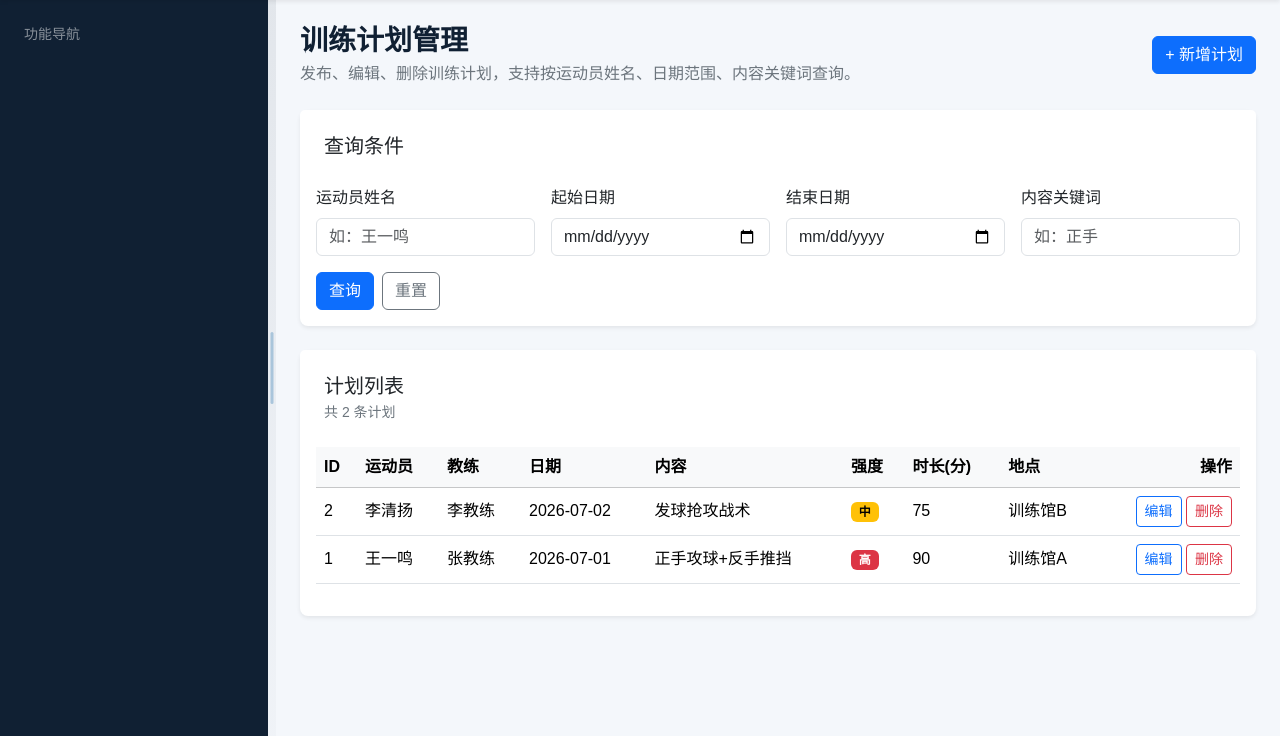
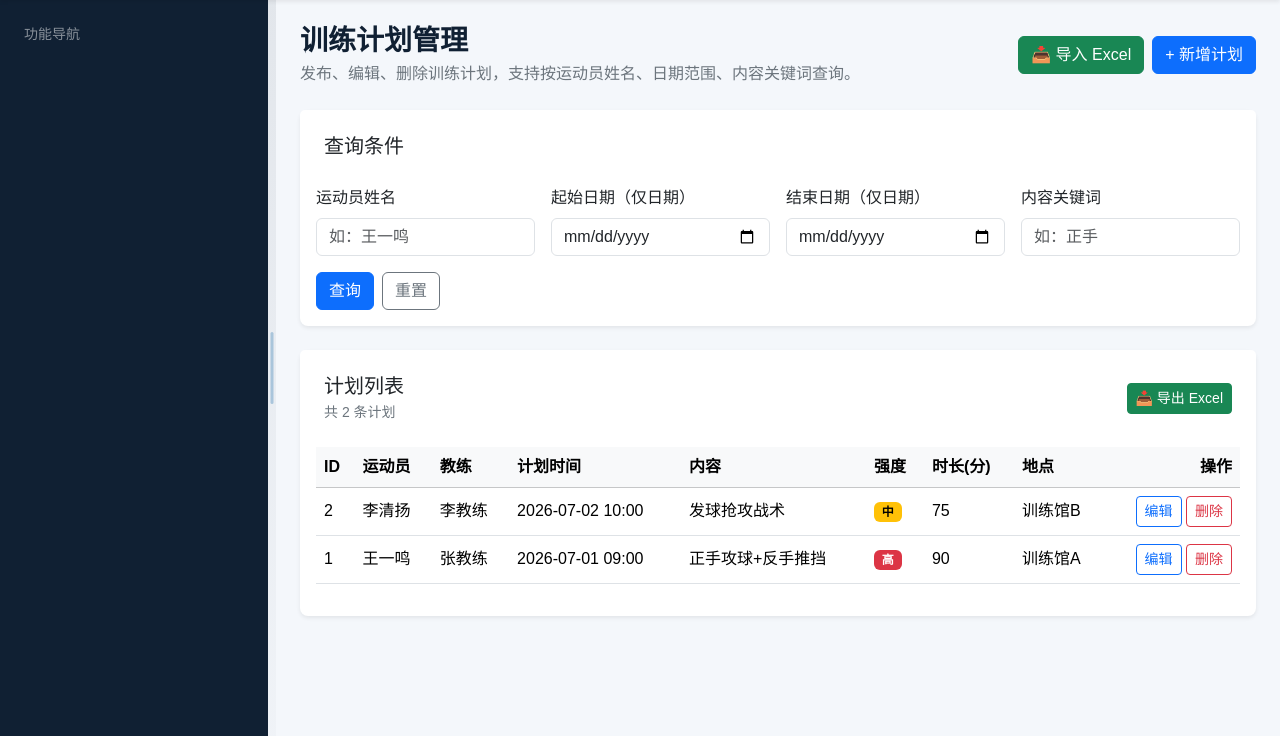
Before and after one commit to Zhtwx/table-tennis-training-monitoring-system, a Flask app: page /training/plans in a window 1280 px wide. Shown: the part 64-800 px from the top of the page. Run offline with Flask 3, Linux system fonts and the light colour scheme; the visitor is signed in with stand-in values (Sample User, id 1); some libraries are stand-ins or nearby versions.

Commit message:
更新训练计划模块，修改日期字段为日期时间格式，并添加数据校验功能

```diff
--- a/app.py
+++ b/app.py
@@ -1,3 +1,7 @@
+import io
+import openpyxl
+from flask import send_file
+from openpyxl.styles import Font, Alignment
 from copy import deepcopy
 from datetime import datetime
 from functools import wraps
@@ -112,7 +116,7 @@ TRAINING_PLANS = [
         "athlete_name": "王一鸣",
         "coach_id": 1,
         "coach_name": "张教练",
-        "plan_date": "2026-07-01",
+        "plan_datetime": "2026-07-01 09:00",
         "content": "正手攻球+反手推挡",
         "intensity": "高",
         "duration": 90,
@@ -124,7 +128,7 @@ TRAINING_PLANS = [
         "athlete_name": "李清扬",
         "coach_id": 2,
         "coach_name": "李教练",
-        "plan_date": "2026-07-02",
+        "plan_datetime": "2026-07-02 10:00",
         "content": "发球抢攻战术",
         "intensity": "中",
         "duration": 75,
@@ -133,17 +137,13 @@ TRAINING_PLANS = [
 ]
 PLAN_ID_COUNTER = 3
 
-COACHES = [
-    {"id": 1, "name": "陈指导", "specialty": "技术训练"},
-    {"id": 2, "name": "刘指导", "specialty": "体能训练"},
-    {"id": 3, "name": "马指导", "specialty": "战术分析"},
-]
+
 
 FITNESS_TESTS = [
     {
         "id": 1,
         "athlete_id": 1,
-        "test_date": "2026-06-03",
+        "test_date": "2026-06-03 9:30",
         "tester_id": 2,
         "upper_strength": 84.0,
         "lower_strength": 88.0,
@@ -157,7 +157,7 @@ FITNESS_TESTS = [
     {
         "id": 2,
         "athlete_id": 2,
-        "test_date": "2026-06-11",
+        "test_date": "2026-06-11 14:00",
         "tester_id": 2,
         "upper_strength": 76.0,
         "lower_strength": 78.0,
@@ -171,7 +171,7 @@ FITNESS_TESTS = [
     {
         "id": 3,
         "athlete_id": 3,
-        "test_date": "2026-06-18",
+        "test_date": "2026-06-18 10:00",
         "tester_id": 2,
         "upper_strength": 82.0,
         "lower_strength": 84.0,
@@ -185,7 +185,7 @@ FITNESS_TESTS = [
     {
         "id": 4,
         "athlete_id": 4,
-        "test_date": "2026-07-02",
+        "test_date": "2026-07-02 15:00",
         "tester_id": 2,
         "upper_strength": 70.0,
         "lower_strength": 66.0,
@@ -204,7 +204,7 @@ TRAINING_SYNC_LOGS = [
         "fitness_test_id": 1,
         "athlete_id": 1,
         "coach_id": 2,
-        "sync_date": "2026-06-03",
+        "sync_date": "2026-06-03 ",
         "plan_name": "体能巩固训练",
         "hours": 16.0,
         "intensity": "中",
@@ -399,15 +399,19 @@ def create_app():
         if request.method == "POST":
             athlete_id = request.form.get("athlete_id")
             coach_id = request.form.get("coach_id")
-            plan_date = request.form.get("plan_date")
+            plan_datetime = request.form.get("plan_datetime")
             content = request.form.get("content")
             intensity = request.form.get("intensity")
             duration = request.form.get("duration")
             location = request.form.get("location")
 
-            if not all([athlete_id, coach_id, plan_date, content]):
-                flash("请填写完整信息（运动员、教练、日期、内容为必填）", "warning")
-                return redirect(url_for("training.plans"))
+            # 🔽 调用校验函数
+            errors = validate_training_plan_data(athlete_id, coach_id, plan_datetime, content, intensity, duration)
+
+            if errors:
+                for err in errors:
+                    flash(err, "danger")
+                return redirect(url_for("training.plans"))   # 直接重定向回列表页
 
             athlete = next((p for p in PLAYERS if str(p["id"]) == athlete_id), None)
             coach = next((c for c in COACHES if str(c["id"]) == coach_id), None)
@@ -417,17 +421,17 @@ def create_app():
 
             global PLAN_ID_COUNTER
             new_plan = {
-                "id": PLAN_ID_COUNTER,
-                "athlete_id": int(athlete_id),
-                "athlete_name": athlete["name"],
-                "coach_id": int(coach_id),
-                "coach_name": coach["name"],
-                "plan_date": plan_date,
-                "content": content,
-                "intensity": intensity,
-                "duration": int(duration) if duration else 60,
-                "location": location or "",
-            }
+                        "id": PLAN_ID_COUNTER,
+                        "athlete_id": int(athlete_id),
+                        "athlete_name": athlete["name"],
+                        "coach_id": int(coach_id),
+                        "coach_name": coach["name"],
+                        "plan_datetime": plan_datetime,
+                        "content": content,
+                        "intensity": intensity,
+                        "duration": int(duration) if duration else 60,
+                        "location": location or "",
+                    }
             TRAINING_PLANS.append(new_plan)
             PLAN_ID_COUNTER += 1
             flash("训练计划添加成功", "success")
@@ -443,13 +447,13 @@ def create_app():
         if athlete_name:
             filtered = [p for p in filtered if athlete_name.lower() in p["athlete_name"].lower()]
         if start_date:
-            filtered = [p for p in filtered if p["plan_date"] >= start_date]
+            filtered = [p for p in filtered if p["plan_datetime"] >= start_date]
         if end_date:
-            filtered = [p for p in filtered if p["plan_date"] <= end_date]
+            filtered = [p for p in filtered if p["plan_datetime"] <= end_date]
         if content_keyword:
             filtered = [p for p in filtered if content_keyword.lower() in p["content"].lower()]
 
-        filtered.sort(key=lambda x: x["plan_date"], reverse=True)
+        filtered.sort(key=lambda x: x["plan_datetime"], reverse=True)
 
         return render_template(
             "training/plans.html",
@@ -474,28 +478,33 @@ def create_app():
         if request.method == "POST":
             athlete_id = request.form.get("athlete_id")
             coach_id = request.form.get("coach_id")
-            plan_date = request.form.get("plan_date")
+            plan_datetime = request.form.get("plan_datetime")
             content = request.form.get("content")
             intensity = request.form.get("intensity")
             duration = request.form.get("duration")
             location = request.form.get("location")
 
-            if not all([athlete_id, coach_id, plan_date, content]):
-                flash("请填写完整信息", "warning")
+            # 🔽 调用统一的校验函数
+            errors = validate_training_plan_data(athlete_id, coach_id, plan_datetime, content, intensity, duration)
+            if errors:
+                for err in errors:
+                    flash(err, "danger")
                 return render_template("training/plan_form.html", plan=plan, athletes=PLAYERS, coaches=COACHES)
 
+            # 查找运动员和教练（保留原有逻辑）
             athlete = next((p for p in PLAYERS if str(p["id"]) == athlete_id), None)
             coach = next((c for c in COACHES if str(c["id"]) == coach_id), None)
             if not athlete or not coach:
                 flash("运动员或教练不存在", "danger")
                 return render_template("training/plan_form.html", plan=plan, athletes=PLAYERS, coaches=COACHES)
 
+            # 更新计划（保留原有逻辑）
             plan.update({
                 "athlete_id": int(athlete_id),
                 "athlete_name": athlete["name"],
                 "coach_id": int(coach_id),
                 "coach_name": coach["name"],
-                "plan_date": plan_date,
+                "plan_datetime": plan_datetime,
                 "content": content,
                 "intensity": intensity,
                 "duration": int(duration) if duration else 60,
@@ -529,10 +538,119 @@ def create_app():
         file = request.files.get("training_excel")
         if not file:
             flash("请先选择 Excel 文件。", "warning")
-        else:
-            flash(f"已收到文件：{file.filename}，系统将执行数据校验。", "success")
+            return redirect(url_for("training.batch_import"))
+
+        from datetime import datetime, timedelta
+        error_rows = []
+        imported_count = 0
+        global PLAN_ID_COUNTER
+
+        try:
+            wb = openpyxl.load_workbook(file)
+            ws = wb.active
+
+            for idx, row in enumerate(ws.iter_rows(min_row=2, values_only=True), start=2):
+                athlete_name, coach_name, plan_datetime, content, intensity, duration, location = row[:7]
+
+                if not athlete_name and not content:
+                    continue
+
+                row_errors = []
+
+                athlete = next((p for p in PLAYERS if p["name"] == athlete_name), None)
+                coach = next((c for c in COACHES if c["name"] == coach_name), None)
+                if not athlete:
+                    row_errors.append(f"第{idx}行：找不到运动员 '{athlete_name}'")
+                if not coach:
+                    row_errors.append(f"第{idx}行：找不到教练 '{coach_name}'")
+
+                plan_datetime_str = None
+                try:
+                    if isinstance(plan_datetime, datetime):
+                        plan_datetime_str = plan_datetime.strftime("%Y-%m-%d")
+                    elif isinstance(plan_datetime, int):
+                        plan_datetime_str = (datetime(1899, 12, 30) + timedelta(days=plan_datetime)).strftime("%Y-%m-%d")
+                    else:
+                        datetime.strptime(str(plan_datetime), "%Y-%m-%d")
+                        plan_datetime_str = str(plan_datetime)
+                except:
+                    row_errors.append(f"第{idx}行：日期格式错误")
+
+                valid_intensities = ["低", "中", "高", "极高"]
+                if intensity and intensity not in valid_intensities:
+                    row_errors.append(f"第{idx}行：强度 '{intensity}' 非法")
+
+                try:
+                    dur = int(duration) if duration else 60
+                    if dur <= 0 or dur > 600:
+                        row_errors.append(f"第{idx}行：时长必须为 1~600 分钟")
+                except:
+                    row_errors.append(f"第{idx}行：时长必须为数字")
+
+                if row_errors:
+                    error_rows.extend(row_errors)
+                    continue
+
+                new_plan = {
+                    "id": PLAN_ID_COUNTER,
+                    "athlete_id": athlete["id"],
+                    "athlete_name": athlete["name"],
+                    "coach_id": coach["id"],
+                    "coach_name": coach["name"],
+                    "plan_datetime": plan_datetime_str,
+                    "content": content,
+                    "intensity": intensity if intensity in valid_intensities else "中",
+                    "duration": int(duration) if duration else 60,
+                    "location": location or "",
+                }
+                TRAINING_PLANS.append(new_plan)
+                PLAN_ID_COUNTER += 1
+                imported_count += 1
+
+            if error_rows:
+                flash(f"⚠️ 成功导入 {imported_count} 条，{len(error_rows)} 个错误已跳过：", "warning")
+                for err in error_rows[:5]:
+                    flash(f"  • {err}", "warning")
+            else:
+                flash(f"✅ 成功导入 {imported_count} 条训练计划！", "success")
+
+        except Exception as e:
+            flash(f"❌ Excel 解析失败：{str(e)}", "danger")
+
         return redirect(url_for("training.batch_import"))
+    @training_bp.route("/plans/export", methods=["GET"])
+    @role_required("admin", "coach")
+    def export_plans():
+        """导出当前训练计划列表为 Excel"""
+        wb = openpyxl.Workbook()
+        ws = wb.active
+        ws.title = "训练计划"
 
+        headers = ["运动员", "教练", "训练日期", "内容", "强度", "时长(分钟)", "地点"]
+        for col, header in enumerate(headers, 1):
+            cell = ws.cell(row=1, column=col, value=header)
+            cell.font = Font(bold=True)
+            cell.alignment = Alignment(horizontal="center")
+
+        for row_idx, plan in enumerate(TRAINING_PLANS, 2):
+            ws.cell(row=row_idx, column=1, value=plan["athlete_name"])
+            ws.cell(row=row_idx, column=2, value=plan["coach_name"])
+            ws.cell(row=row_idx, column=3, value=plan["plan_datetime"])
+            ws.cell(row=row_idx, column=4, value=plan["content"])
+            ws.cell(row=row_idx, column=5, value=plan["intensity"])
+            ws.cell(row=row_idx, column=6, value=plan["duration"])
+            ws.cell(row=row_idx, column=7, value=plan.get("location", ""))
+
+        output = io.BytesIO()
+        wb.save(output)
+        output.seek(0)
+
+        return send_file(
+            output,
+            as_attachment=True,
+            download_name="训练计划列表.xlsx",
+            mimetype="application/vnd.openxmlformats-officedocument.spreadsheetml.sheet"
+        )
     injuries_bp = Blueprint("injuries", __name__, url_prefix="/injuries")
 
     @injuries_bp.route("/", endpoint="list")
@@ -667,7 +785,53 @@ def filter_players(args):
 class ValidationError(Exception):
     pass
 
+def validate_training_plan_data(athlete_id, coach_id, plan_datetime, content, intensity, duration):
+    """校验训练计划数据，返回错误列表"""
+    errors = []
 
+    if not all([athlete_id, coach_id, plan_datetime, content]):
+        errors.append("请填写完整信息（运动员、教练、日期、内容为必填）")
+        return errors
+
+    athlete = next((p for p in PLAYERS if str(p["id"]) == athlete_id), None)
+    coach = next((c for c in COACHES if str(c["id"]) == coach_id), None)
+    if not athlete:
+        errors.append("所选运动员不存在，请重新选择")
+    if not coach:
+        errors.append("所选教练不存在，请重新选择")
+    if not athlete or not coach:
+        return errors
+
+    from datetime import datetime
+    try:
+        # 提取日期部分（前10位）
+        date_part = plan_datetime[:10] if plan_datetime else ""
+        if not date_part:
+            errors.append("日期格式错误")
+        else:
+            selected_date = datetime.strptime(date_part, "%Y-%m-%d")
+            if selected_date < datetime.now():
+                errors.append("训练日期不能早于今天")
+    except ValueError:
+        errors.append("日期格式错误，请使用 YYYY-MM-DD 格式")
+
+    valid_intensities = ["低", "中", "高", "极高"]
+    if intensity not in valid_intensities:
+        errors.append("训练强度必须为：低、中、高、极高")
+
+    try:
+        duration_int = int(duration) if duration else 60
+        if duration_int <= 0:
+            errors.append("训练时长必须大于 0 分钟")
+        elif duration_int > 600:
+            errors.append("训练时长不能超过 600 分钟（10小时）")
+    except (ValueError, TypeError):
+        errors.append("训练时长必须为有效的数字")
+
+    if len(content) > 500:
+        errors.append("训练内容不能超过 500 个字符")
+
+    return errors
 def filter_fitness_tests(args):
     predicates = []
     player_keyword = args.get("player_keyword", "").strip().lower()
--- a/templates/training/plan_form.html
+++ b/templates/training/plan_form.html
@@ -29,8 +29,8 @@
                     </select>
                 </div>
                 <div class="col-md-6">
-                    <label for="plan_date" class="form-label">训练日期</label>
-                    <input type="date" class="form-control" id="plan_date" name="plan_date" value="{{ plan.plan_date }}" required>
+                    <label for="plan_datetime" class="form-label">训练日期</label>
+                    <input type="datetime-local" class="form-control" id="plan_datetime" name="plan_datetime" value="{{ plan.plan_datetime }}" required>
                 </div>
                 <div class="col-md-6">
                     <label for="intensity" class="form-label">强度</label>
--- a/templates/training/plans.html
+++ b/templates/training/plans.html
@@ -8,9 +8,14 @@
         <h1 class="page-title h3 mb-1">训练计划管理</h1>
         <p class="text-secondary mb-0">发布、编辑、删除训练计划，支持按运动员姓名、日期范围、内容关键词查询。</p>
     </div>
-    <button class="btn btn-primary" data-bs-toggle="modal" data-bs-target="#planModal" onclick="resetForm()">
-        + 新增计划
-    </button>
+    <div class="d-flex gap-2">
+        <button class="btn btn-success" data-bs-toggle="modal" data-bs-target="#importModal">
+            📥 导入 Excel
+        </button>
+        <button class="btn btn-primary" data-bs-toggle="modal" data-bs-target="#planModal" onclick="resetForm()">
+            + 新增计划
+        </button>
+    </div>
 </div>
 
 <!-- 查询表单 -->
@@ -26,11 +31,11 @@
                        value="{{ athlete_name }}" placeholder="如：王一鸣">
             </div>
             <div class="col-12 col-md-3">
-                <label for="start_date" class="form-label">起始日期</label>
+                <label for="start_date" class="form-label">起始日期（仅日期）</label>
                 <input type="date" class="form-control" id="start_date" name="start_date" value="{{ start_date }}">
             </div>
             <div class="col-12 col-md-3">
-                <label for="end_date" class="form-label">结束日期</label>
+                <label for="end_date" class="form-label">结束日期（仅日期）</label>
                 <input type="date" class="form-control" id="end_date" name="end_date" value="{{ end_date }}">
             </div>
             <div class="col-12 col-md-3">
@@ -47,9 +52,14 @@
 
 <!-- 计划列表 -->
 <div class="card shadow-sm">
-    <div class="card-header bg-white border-0 pt-4 px-4">
-        <h2 class="h5 mb-1">计划列表</h2>
-        <p class="text-secondary small mb-0">共 {{ plans|length }} 条计划</p>
+    <div class="card-header bg-white border-0 pt-4 px-4 d-flex justify-content-between align-items-center">
+        <div>
+            <h2 class="h5 mb-1">计划列表</h2>
+            <p class="text-secondary small mb-0">共 {{ plans|length }} 条计划</p>
+        </div>
+        <a href="{{ url_for('training.export_plans') }}" class="btn btn-success btn-sm">
+            📥 导出 Excel
+        </a>
     </div>
     <div class="card-body">
         <div class="table-responsive">
@@ -59,7 +69,7 @@
                         <th>ID</th>
                         <th>运动员</th>
                         <th>教练</th>
-                        <th>日期</th>
+                        <th>计划时间</th>
                         <th>内容</th>
                         <th>强度</th>
                         <th>时长(分)</th>
@@ -73,7 +83,7 @@
                         <td>{{ plan.id }}</td>
                         <td>{{ plan.athlete_name }}</td>
                         <td>{{ plan.coach_name }}</td>
-                        <td>{{ plan.plan_date }}</td>
+                        <td>{{ plan.plan_datetime }}</td>
                         <td>{{ plan.content }}</td>
                         <td>
                             <span class="badge
@@ -104,7 +114,7 @@
     </div>
 </div>
 
-<!-- 新增模态框（使用与编辑相似的字段，但编辑用独立页面，这里只做新增） -->
+<!-- 新增模态框 -->
 <div class="modal fade" id="planModal" tabindex="-1" aria-labelledby="planModalLabel" aria-hidden="true">
     <div class="modal-dialog modal-dialog-centered modal-lg">
         <div class="modal-content">
@@ -126,16 +136,17 @@
                         </div>
                         <div class="col-md-6">
                             <label for="coach_id" class="form-label">教练</label>
-                            <select class="form-select" id="coach_id" name="coach_id" required>
+                            <select class="form-select" id="coach_id" name="coach_id">
                                 <option value="">请选择</option>
                                 {% for coach in coaches %}
                                 <option value="{{ coach.id }}">{{ coach.name }}</option>
                                 {% endfor %}
                             </select>
+                            <small class="text-muted">可选</small>
                         </div>
                         <div class="col-md-6">
-                            <label for="plan_date" class="form-label">训练日期</label>
-                            <input type="date" class="form-control" id="plan_date" name="plan_date" required>
+                            <label for="plan_datetime" class="form-label">计划时间（精确到分钟）</label>
+                            <input type="datetime-local" class="form-control" id="plan_datetime" name="plan_datetime" required>
                         </div>
                         <div class="col-md-6">
                             <label for="intensity" class="form-label">强度</label>
@@ -169,10 +180,59 @@
     </div>
 </div>
 
+<!-- 导入 Excel 模态框 -->
+<div class="modal fade" id="importModal" tabindex="-1" aria-labelledby="importModalLabel" aria-hidden="true">
+    <div class="modal-dialog modal-dialog-centered">
+        <div class="modal-content">
+            <div class="modal-header">
+                <h2 class="modal-title fs-5" id="importModalLabel">导入训练计划（Excel）</h2>
+                <button type="button" class="btn-close" data-bs-dismiss="modal" aria-label="关闭"></button>
+            </div>
+            <form method="post" action="{{ url_for('training.import_excel') }}" enctype="multipart/form-data">
+                <div class="modal-body">
+                    <div class="mb-3">
+                        <label for="training_excel" class="form-label">选择 Excel 文件（.xlsx 或 .xls）</label>
+                        <input class="form-control" type="file" id="training_excel" name="training_excel" accept=".xls,.xlsx" required>
+                        <div class="form-text">
+                            表头必须包含：运动员、教练、计划时间、内容、强度、时长(分钟)、地点<br>
+                            计划时间格式：<code>YYYY-MM-DD HH:MM</code>（例如 2026-07-18 14:30）
+                        </div>
+                    </div>
+                </div>
+                <div class="modal-footer">
+                    <button type="button" class="btn btn-secondary" data-bs-dismiss="modal">取消</button>
+                    <button type="submit" class="btn btn-success">上传并导入</button>
+                </div>
+            </form>
+        </div>
+    </div>
+</div>
+
+{% endblock %}
+
+{% block scripts %}
+<script src="https://cdn.jsdelivr.net/npm/sweetalert2@11"></script>
 <script>
+
+    // 处理服务器返回的 flash 错误（转为弹窗）
+    window.addEventListener('load', function() {
+        const flashMessages = document.querySelectorAll('.alert-danger');
+        flashMessages.forEach(function(alert) {
+            const msg = alert.innerText.trim();
+            if (msg) {
+                Swal.fire({
+                    icon: 'error',
+                    title: '提交失败',
+                    text: msg,
+                    confirmButtonColor: '#1769aa'
+                });
+                alert.remove();
+            }
+        });
+    });
+
     function resetForm() {
-        // 模态框打开时重置表单（但注意模态框中的表单是独立的，可以简单重置）
-        // 无需额外操作，因为表单不会自动填充旧值
+        // 重置新增表单（由模态框自动处理）
     }
 </script>
 {% endblock %}
```
